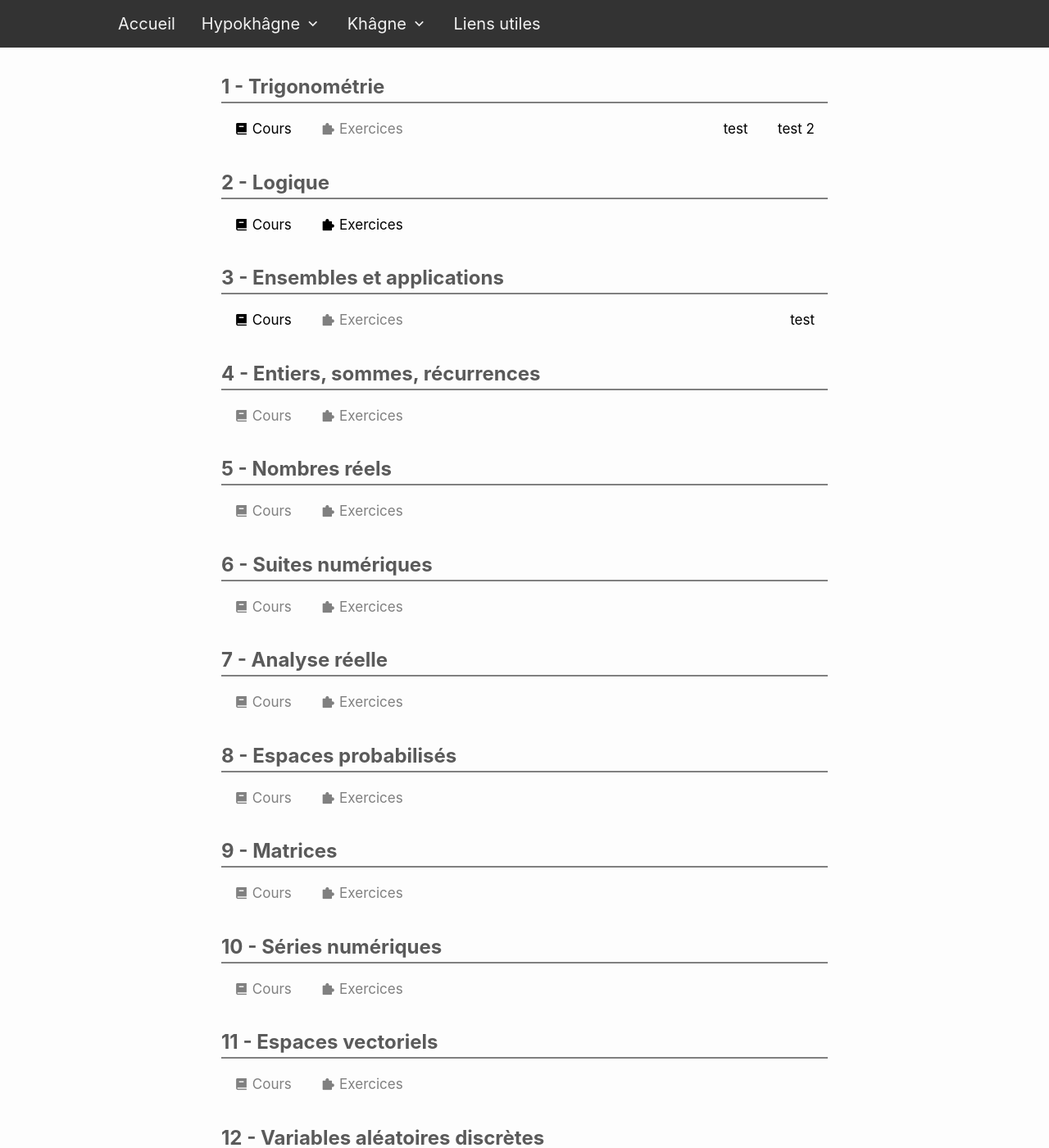
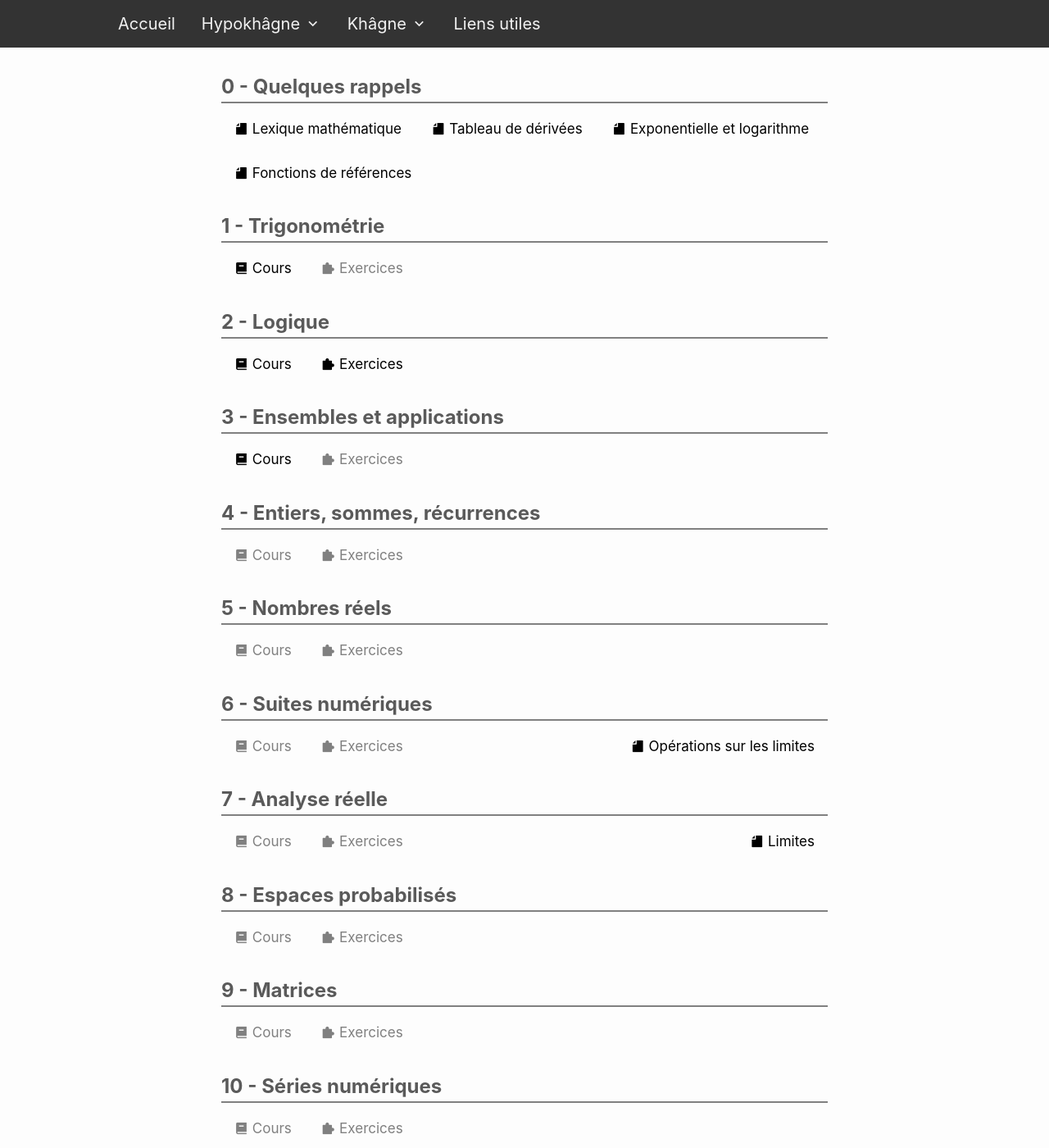
Before and after one commit to michaudmaths/michaudmaths.github.io, a Jekyll site: the page built from menu/cours.markdown, in a window 1280 px wide and 1400 px high. Shown: the whole window at 82% size. Built offline with Jekyll 4.4.1, drawn with Linux system fonts in a browser that asks for light colours; nearby versions of some CDN libraries; some of the changed text lies outside the part shown.

Commit message:
ajout icone annexes + noms des annexes à ajouter

```diff
--- a/_data/files.yml
+++ b/_data/files.yml
@@ -8,10 +8,6 @@ chapitres_hk:
     cours : '1.Trigonométrie'
     exercices :
     annexes :
-      - name : test
-        path : 'test.pdf'
-      - name : test 2
-        path : 'test2.pdf'
 
   - title : Logique
     cours : '2.Logique'
@@ -22,8 +18,6 @@ chapitres_hk:
     cours : '3.Ensembles et applications'
     exercices:
     annexes :
-      - name : test
-        path : 'test.pdf'
 
   - title : Entiers, sommes, récurrences
     cours :
@@ -39,11 +33,15 @@ chapitres_hk:
     cours :
     exercices :
     annexes :
+      - name : Opérations sur les limites
+        path : ''
 
   - title : Analyse réelle
     cours :
     exercices :
     annexes :
+      - name : Limites
+        path : ''
 
   - title : Espaces probabilisés
     cours :
@@ -75,10 +73,12 @@ chapitres_hk:
     exercices :
     annexes :
 
-  - title : Représentation matricielle
+  - title : Représentations matricielles
     cours :
     exercices :
     annexes :
+      - name : Changements de base
+        path : ''
 
   - title : Familles de variables aléatoires
     cours :
@@ -89,6 +89,8 @@ chapitres_hk:
     cours :
     exercices :
     annexes :
+      - name : Tableau de primitives
+        path : ''
 
   - title : Nombres complexes
     cours :
--- a/menu/cours.markdown
+++ b/menu/cours.markdown
@@ -5,6 +5,25 @@ permalink: /cours/
 ---
 
 
+<div class="chapter">
+	<h1 class="chapter-title">0 - Quelques rappels</h1>
+	<div class="link-container">
+		<div class="annexes">
+			<a href="">
+				<i class="ri-file-2-fill"></i> Lexique mathématique
+			</a>
+			<a href="">
+				<i class="ri-file-2-fill"></i> Tableau de dérivées
+			</a>
+			<a href="">
+				<i class="ri-file-2-fill"></i> Exponentielle et logarithme
+			</a>
+			<a href="">
+				<i class="ri-file-2-fill"></i> Fonctions de références
+			</a>
+		</div>
+	</div>
+</div>
 {% assign cours_folder = site.data.files.cours_folder %}
 {% assign exercices_folder = site.data.files.exercices_folder %}
 {% assign annexes_folder = site.data.files.annexes_folder %}
@@ -12,6 +31,7 @@ permalink: /cours/
 
 {% assign chapitre_counter = 1 %}
 {% for chapter in site.data.files.chapitres_hk %}
+
 <div class="chapter">
 	<h1 class="chapter-title">{{chapitre_counter}} - {{chapter.title}}</h1>
 	<div class="link-container">
@@ -36,7 +56,7 @@ permalink: /cours/
 		{% assign annexes_length = chapter.annexes | size %}
 		{% for annexe in chapter.annexes %}
 			<a href="{{annexes_folder}}/{{annexe.path}}.pdf">
-				{{annexe.name}}
+				<i class="ri-file-2-fill"></i> {{annexe.name}}
 			</a>
 		{% endfor %}
 	{% endif %}
```
